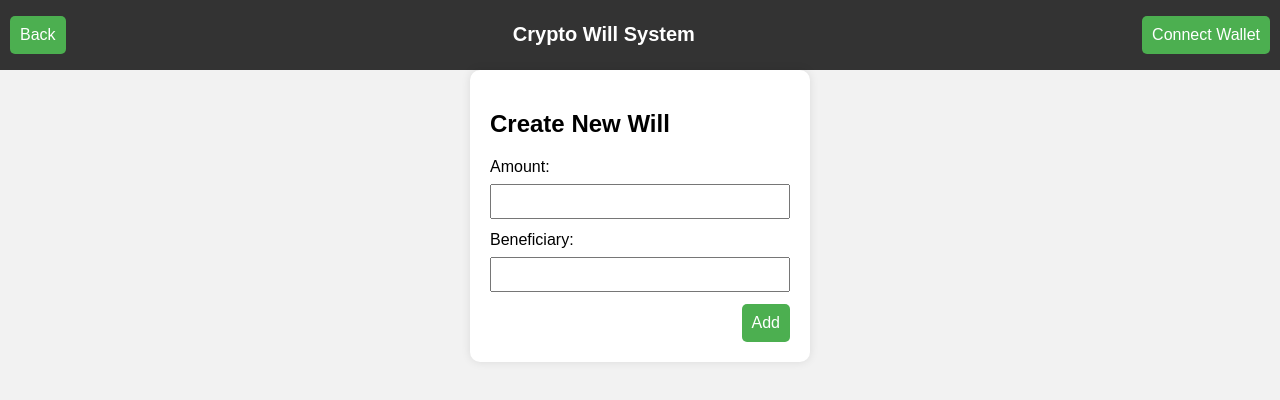
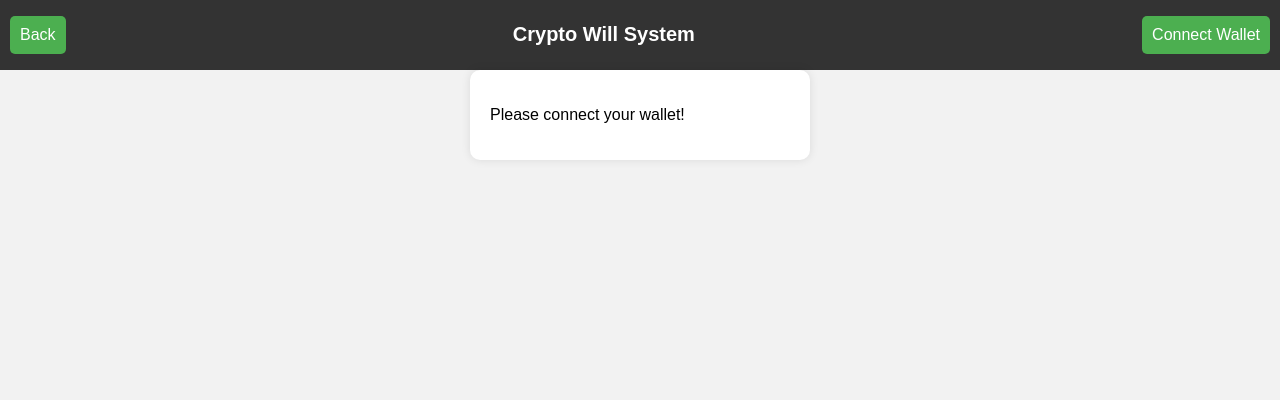
Before and after one commit to MSalman6/CryptoWillSystem, a React (Create React App) app: page / in a window 1280 px wide. Both pictures are taken after a click on the element "Testator". Shown: the top 400 px of the page. Built offline with nearby package versions, Linux system fonts and the light colour scheme.

Commit message:
only allow to add will if wallet connected

```diff
--- a/src/components/Testator.js
+++ b/src/components/Testator.js
@@ -88,6 +88,9 @@ const Testator = ({account, provider}) => {
 
       <div className="newWillContainer">
         <div className="will-form">
+            {
+                account ?
+                <div>
                     <h2>Create New Will</h2>
                     <form>
                         <label htmlFor="amount">Amount:</label>
@@ -114,6 +117,9 @@ const Testator = ({account, provider}) => {
                         Add
                         </button>
                     </form>
+                </div>
+                : <p>Please connect your wallet!</p>
+            }
 
           {beneficiaries.length > 0 && (
             <h2>Will definition</h2>
```
Lines whose indentation alone changed are shown as unchanged.
